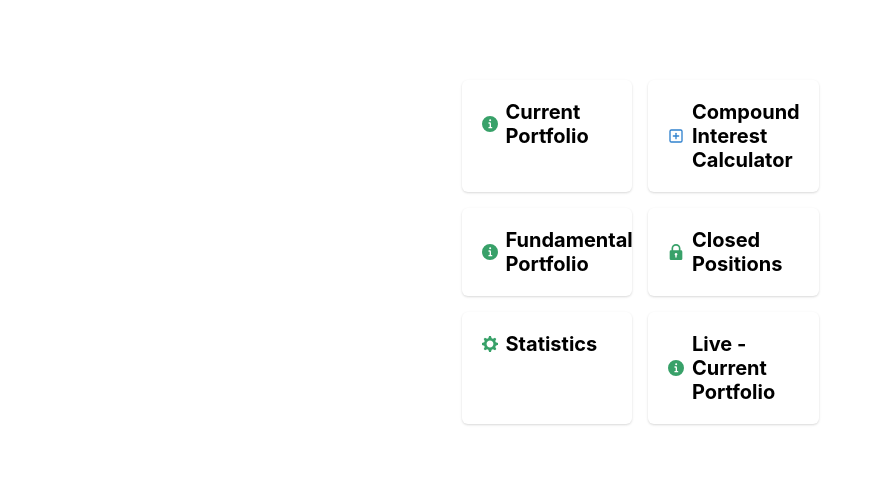
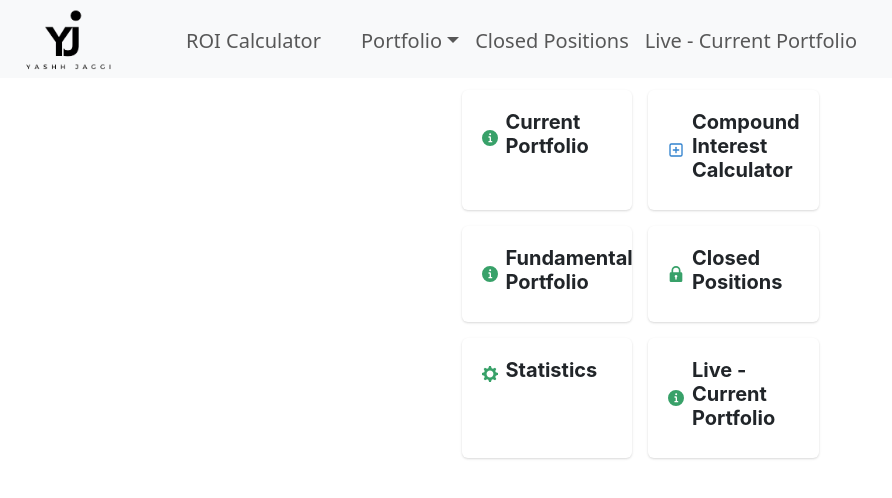
Before and after one commit to yashhjaggi1998/Stan-Weinstein-Portfolio, a Next.js app: page / in a window 1280 px wide. Shown: the top 498 px of the page, without its empty margins (0-892 px from the left). Built offline with nearby package versions, Linux system fonts and the light colour scheme.

Commit message:
Adding Navbar to home page

```diff
--- a/pages/index.tsx
+++ b/pages/index.tsx
@@ -1,8 +1,10 @@
+import "bootstrap/dist/css/bootstrap.min.css";
 import Head from 'next/head'
 import clientPromise from '../lib/mongodb'
 import type { InferGetServerSidePropsType, GetServerSideProps } from 'next'
 import { Button, Card, CardBody, CardFooter, CardHeader, Center, Container, HStack, Heading, Icon, List, ListIcon, ListItem, SimpleGrid, Text} from '@chakra-ui/react';
 import { InfoIcon, LockIcon, SettingsIcon, PlusSquareIcon } from '@chakra-ui/icons';
+import { Navbar, Nav, NavItem, NavDropdown } from 'react-bootstrap';
 
 
 type ConnectionStatus = { isConnected: boolean }
@@ -39,7 +41,31 @@ export default function Home({isConnected,}: InferGetServerSidePropsType<typeof
                 <meta name="description" content="Yashh's Portfolio" />
             </Head>
 
-            <Container maxW="container.xl" marginTop={20}>
+
+            <Navbar fixed="top" className="ps-4 pt-1 pb-0" bg="light" data-bs-theme="light">
+
+                <Navbar.Brand>
+                    <img
+                        alt="YJ Brand"
+                        src="YJ1.png"
+                        width="90"
+                        height="100"
+                        className="align-top"
+                    />
+                </Navbar.Brand>
+                <Nav className="ms-5 me-auto">
+
+                    <Nav.Link href="/compound_interest_calculator" className="fs-5 me-4">ROI Calculator</Nav.Link>
+                    <NavDropdown title="Portfolio" id="portfolio" className="fs-5">
+                        <NavDropdown.Item href="/current_portfolio" className="fs-5">Current Portfolio</NavDropdown.Item>
+                        <NavDropdown.Item href="/fundamental_portfolio" className="fs-5">Fundamental Portfolio</NavDropdown.Item>
+                    </NavDropdown>
+                    <Nav.Link href="/closed_positions" className="fs-5">Closed Positions</Nav.Link>
+                    <Nav.Link href="/current_portfolio_live" className="fs-5">Live - Current Portfolio</Nav.Link>
+                </Nav>
+            </Navbar>
+
+            <Container maxW="container.xl" marginTop={"90px"}>
                 <Center>
                     <SimpleGrid spacing={4} templateColumns='repeat(auto-fill, minmax(150px, 1fr))'>
 
```
